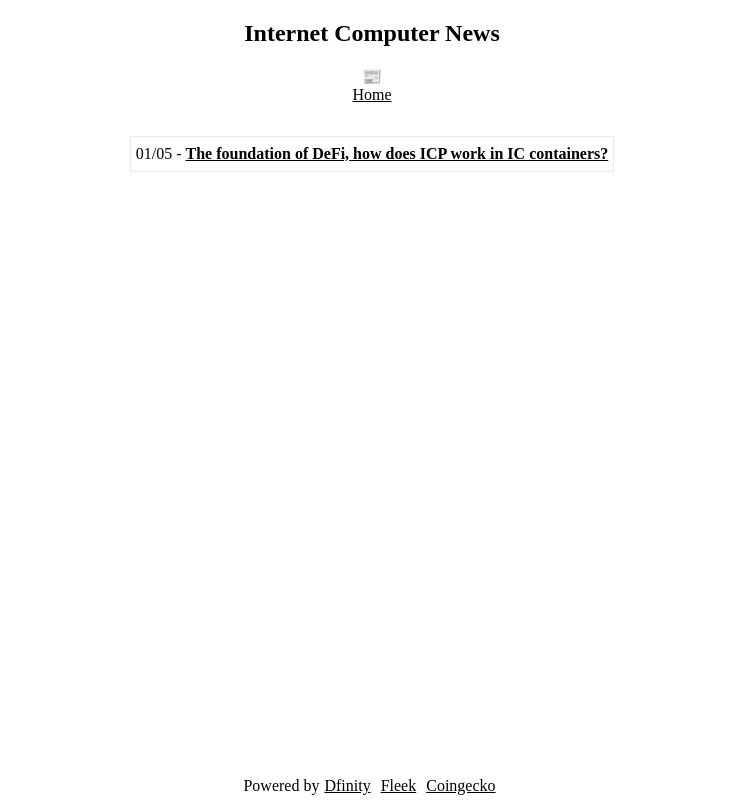
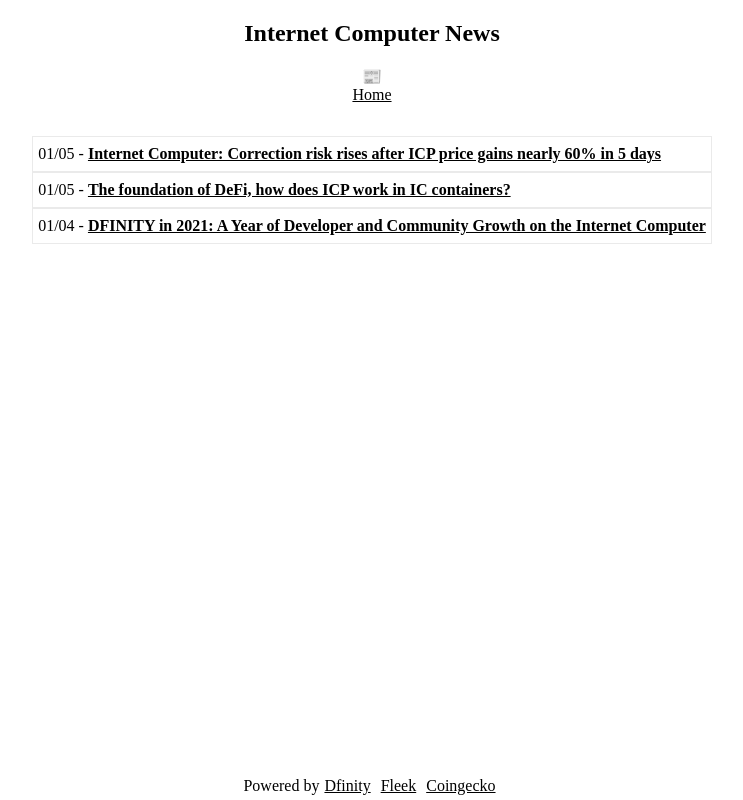
Before and after one commit to rjlucasm/ictoday, a Next.js app: page /news/2022 in a window 1280 px wide. Shown: the whole page, without its empty margins (268-1011 px from the left). Built offline with nearby package versions, Linux system fonts and the light colour scheme.

Commit message:
More News 01/05

```diff
--- a/components/sites.js
+++ b/components/sites.js
@@ -116,7 +116,7 @@ const Sites = () => (
         <Link href="/watchlist"><a>Watchlist</a></Link>
       </div>
       <div className="finalcard">
-        <Link href="/news/2021"><a>News</a></Link>
+        <Link href="/news/2022"><a>News</a></Link>
       </div>
     </div>
   </>
--- a/components/topnews.js
+++ b/components/topnews.js
@@ -2,6 +2,7 @@ import Link from 'next/link'
 
 const Topnews = () => (
     <div className="topnews">
+        <p><a href="https://cointelegraph.com/news/internet-computer-correction-risk-rises-after-icp-price-gains-nearly-60-in-5-days" target="_blank" rel="noopener noreferrer">Internet Computer: Correction risk rises after ICP price gains nearly 60% in 5 days</a></p>
         <p><a href="https://medium.com/icp-league/the-foundation-of-defi-how-does-icp-work-in-ic-containers-9e515a90e055" target="_blank" rel="noopener noreferrer">The foundation of DeFi, how does ICP work in IC containers?</a></p>
         <Link href="/news/2022"><a style={{ color: 'inherit' }, {fontWeight: 'bold'}}>+News</a></Link>
     </div>
--- a/pages/news/2022.js
+++ b/pages/news/2022.js
@@ -18,9 +18,14 @@ export default function News22() {
 
             <div className="pagesgrid">
             <div className="pagescard">01/05 -&nbsp;
+                <a href="https://cointelegraph.com/news/internet-computer-correction-risk-rises-after-icp-price-gains-nearly-60-in-5-days" target="_blank" rel="noopener noreferrer">Internet Computer: Correction risk rises after ICP price gains nearly 60% in 5 days</a>
+            </div>
+            <div className="pagescard">01/05 -&nbsp;
                 <a href="https://medium.com/icp-league/the-foundation-of-defi-how-does-icp-work-in-ic-containers-9e515a90e055" target="_blank" rel="noopener noreferrer">The foundation of DeFi, how does ICP work in IC containers?</a>
             </div>
-
+            <div className="pagescard">01/04 -&nbsp;
+                <a href="https://medium.com/dfinity/dfinity-in-2021-a-year-of-developer-and-community-growth-on-the-internet-computer-2b8bd36450d8" target="_blank" rel="noopener noreferrer">DFINITY in 2021: A Year of Developer and Community Growth on the Internet Computer</a>
+            </div>
             </div>
         </main>
 
```
